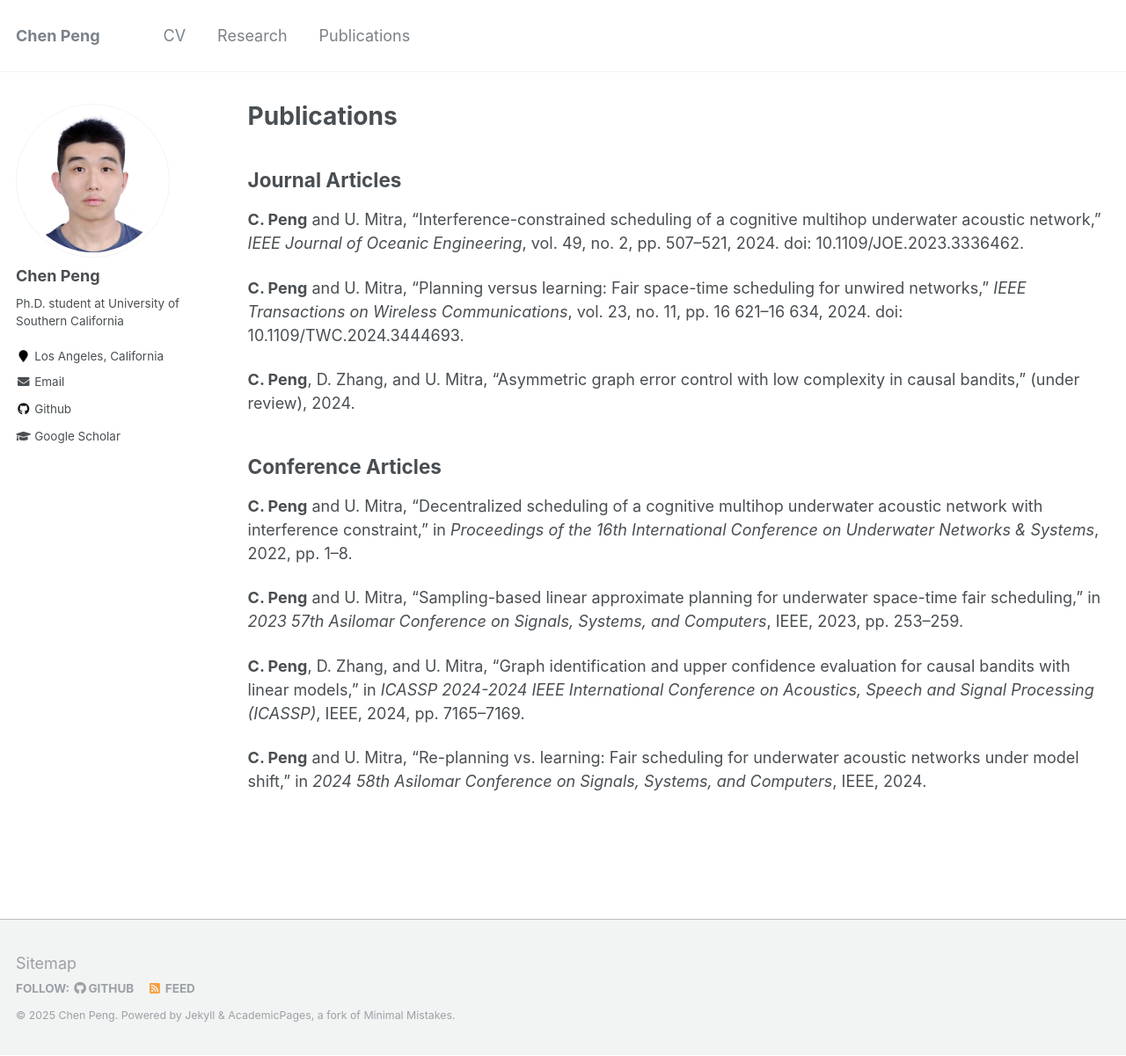
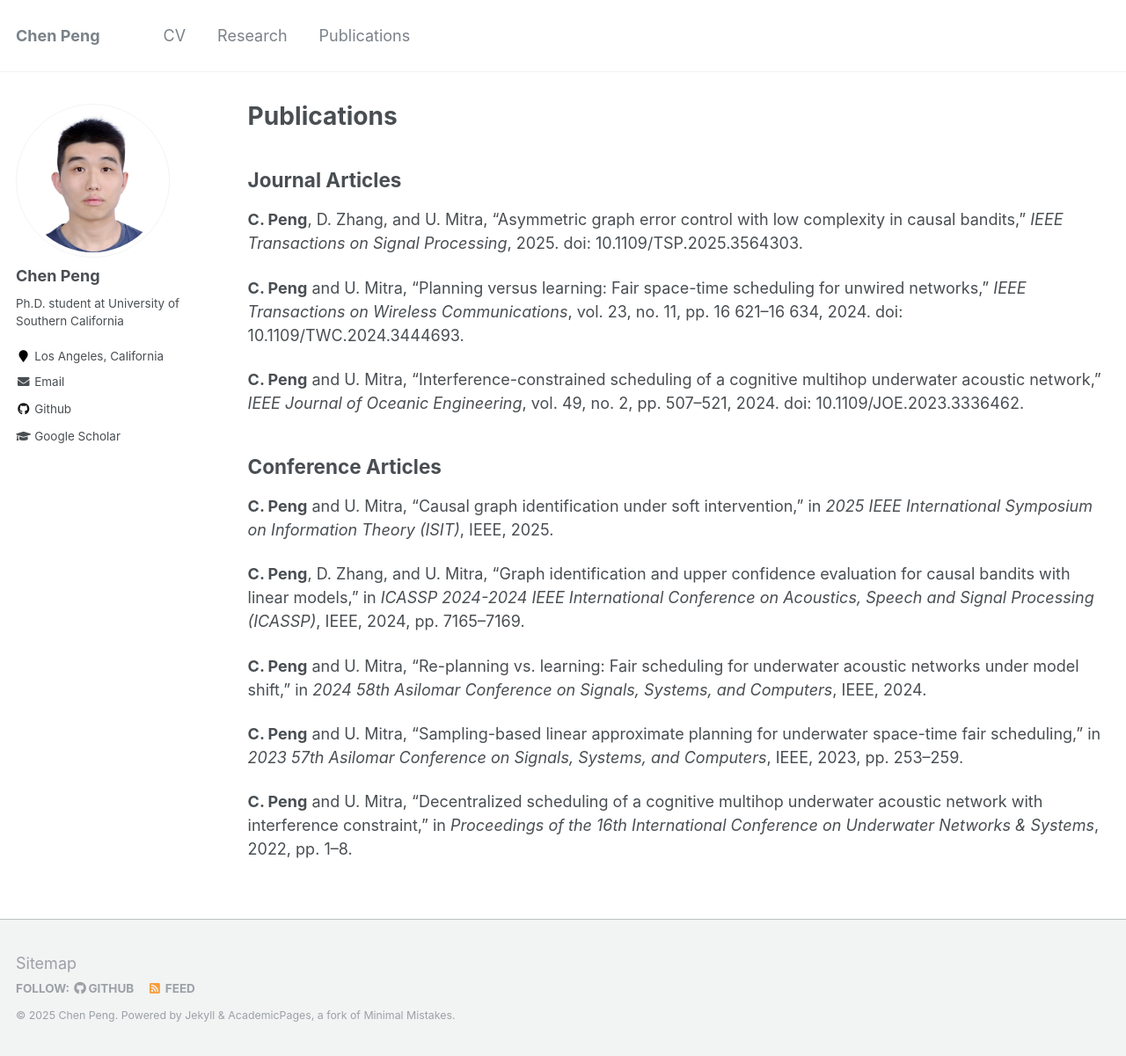
Before and after one commit to CalixPeng/CalixPeng.github.io, a Jekyll site: the page built from _pages/publications.md, in a window 1280 px wide and 1201 px high. Shown: the whole window at 88% size. Built offline with Jekyll 4.4.1, drawn with Linux system fonts in a browser that asks for light colours.

Commit message:
Update publications.md

```diff
--- a/_pages/publications.md
+++ b/_pages/publications.md
@@ -6,17 +6,20 @@ author_profile: true
 ---
 
 ## Journal Articles
-**C. Peng** and U. Mitra, "Interference-constrained scheduling of a cognitive multihop underwater acoustic network," *IEEE Journal of Oceanic Engineering*, vol. 49, no. 2, pp. 507–521, 2024. doi: 10.1109/JOE.2023.3336462.
+**C. Peng**, D. Zhang, and U. Mitra, "Asymmetric graph error control with low complexity in causal bandits," *IEEE Transactions on Signal Processing*, 2025. doi: 10.1109/TSP.2025.3564303.
 
 **C. Peng** and U. Mitra, "Planning versus learning: Fair space-time scheduling for unwired networks," *IEEE Transactions on Wireless Communications*, vol. 23, no. 11, pp. 16 621–16 634, 2024. doi: 10.1109/TWC.2024.3444693.
 
-**C. Peng**, D. Zhang, and U. Mitra, "Asymmetric graph error control with low complexity in causal bandits," (under review), 2024.
+**C. Peng** and U. Mitra, "Interference-constrained scheduling of a cognitive multihop underwater acoustic network," *IEEE Journal of Oceanic Engineering*, vol. 49, no. 2, pp. 507–521, 2024. doi: 10.1109/JOE.2023.3336462.
+
 
 ## Conference Articles
-**C. Peng** and U. Mitra, "Decentralized scheduling of a cognitive multihop underwater acoustic network with interference constraint," in *Proceedings of the 16th International Conference on Underwater Networks & Systems*, 2022, pp. 1–8.
-
-**C. Peng** and U. Mitra, "Sampling-based linear approximate planning for underwater space-time fair scheduling," in *2023 57th Asilomar Conference on Signals, Systems, and Computers*, IEEE, 2023, pp. 253–259.
+**C. Peng** and U. Mitra, "Causal graph identification under soft intervention," in *2025 IEEE International Symposium on Information Theory (ISIT)*, IEEE, 2025.
 
 **C. Peng**, D. Zhang, and U. Mitra, "Graph identification and upper confidence evaluation for causal bandits with linear models," in *ICASSP 2024-2024 IEEE International Conference on Acoustics, Speech and Signal Processing (ICASSP)*, IEEE, 2024, pp. 7165–7169.
 
 **C. Peng** and U. Mitra, "Re-planning vs. learning: Fair scheduling for underwater acoustic networks under model shift," in *2024 58th Asilomar Conference on Signals, Systems, and Computers*, IEEE, 2024.
+
+**C. Peng** and U. Mitra, "Sampling-based linear approximate planning for underwater space-time fair scheduling," in *2023 57th Asilomar Conference on Signals, Systems, and Computers*, IEEE, 2023, pp. 253–259.
+
+**C. Peng** and U. Mitra, "Decentralized scheduling of a cognitive multihop underwater acoustic network with interference constraint," in *Proceedings of the 16th International Conference on Underwater Networks & Systems*, 2022, pp. 1–8.
```
